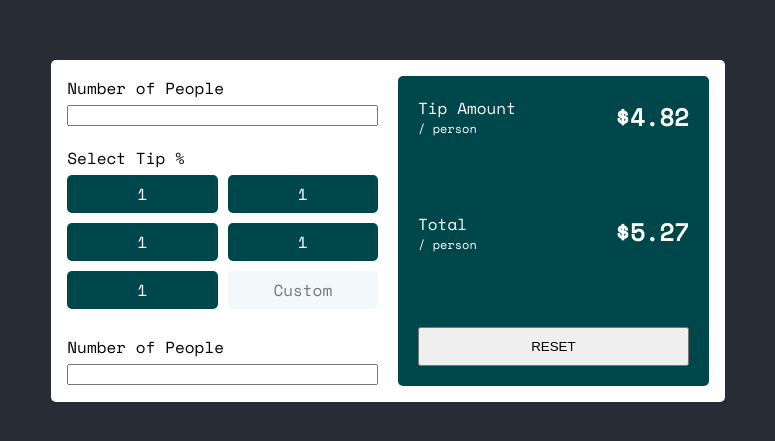
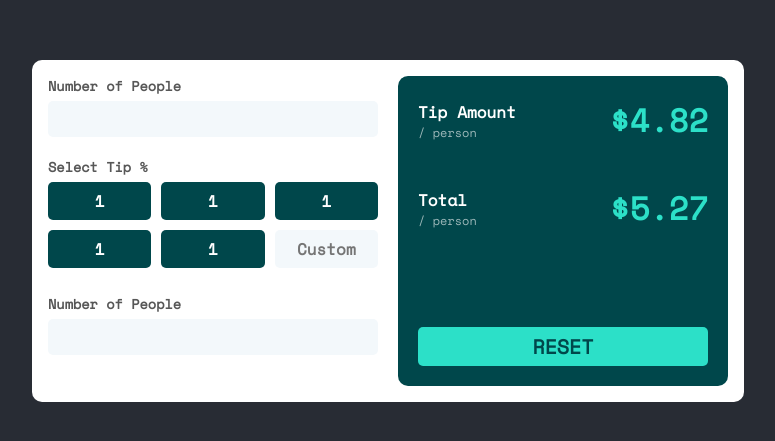
Before and after one commit to TerFrade/bill-splitter, a React (Create React App) app: page / in a window 1280 px wide. Shown: the part 177-618 px from the top of the page, without its empty margins (252-1027 px from the left). Built offline with nearby package versions, Linux system fonts and the light colour scheme.

Commit message:
finished up some unfinished styles and fixed some finished styles

```diff
--- a/src/components/BillCalculator/Result.tsx
+++ b/src/components/BillCalculator/Result.tsx
@@ -6,12 +6,14 @@ import { Button, InfoLabel } from "../../elements"
 const Result = () => {
   return (
     <Container>
+      <InfoWrapper>
         <InfoLabel
           title={"Tip Amount"}
           description={"/ person"}
           value={"$4.82"}
         />
         <InfoLabel title={"Total"} description={"/ person"} value={"$5.27"} />
+      </InfoWrapper>
       <Button label={"RESET"} />
     </Container>
   )
@@ -24,13 +26,22 @@ const Container = styled.div`
   flex-direction: column;
   background-color: var(--secondary);
   color: var(--white);
-  border-radius: 5px;
+  border-radius: 10px;
   padding: 20px;
   max-width: 410px;
   height: 270px;
   justify-content: space-around;
 
-  @media screen and (min-width: 540px) {
+  @media screen and (min-width: 640px) {
     justify-content: space-between;
   }
 `
+
+const InfoWrapper = styled.div`
+  display: flex;
+  flex-direction: column;
+  gap: 20px;
+  @media screen and (min-width: 640px) {
+    gap: 40px;
+  }
+`
--- a/src/components/BillCalculator/index.tsx
+++ b/src/components/BillCalculator/index.tsx
@@ -24,14 +24,16 @@ const Container = styled.div`
   flex-direction: column;
   flex-shrink: 1;
   gap: 20px;
+  max-width: 240px;
   padding: 1rem;
-  border-radius: 5px;
+  border-radius: 10px;
   background-color: var(--white);
   color: black;
 
-  @media screen and (min-width: 540px) {
+  @media screen and (min-width: 640px) {
+    flex-direction: row;
     height: 100%;
-    flex-direction: row;
+    max-width: 680px;
   }
 `
 
--- a/src/elements/Button.tsx
+++ b/src/elements/Button.tsx
@@ -12,5 +12,16 @@ const Button = ({ label }: ButtonProps) => {
 export default Button
 
 const Action = styled.button`
-  padding: 10px;
+  cursor: pointer;
+  padding: 5px;
+  border: none;
+  border-radius: 5px;
+  color: var(--secondary);
+  background-color: var(--accent);
+  font-family: var(--main-font);
+  font-size: 1.25rem;
+  font-weight: bold;
+  :active:hover {
+    background-color: var(--primary);
+  }
 `
--- a/src/elements/CustomSelect.tsx
+++ b/src/elements/CustomSelect.tsx
@@ -35,6 +35,11 @@ const Container = styled.div`
   display: flex;
   flex-direction: column;
   gap: 5px;
+  label {
+    color: var(--dark);
+    font-size: 0.85rem;
+    font-weight: bold;
+  }
   ul {
     display: grid;
     grid-template-columns: 1fr 1fr;
@@ -42,8 +47,10 @@ const Container = styled.div`
     padding: 0;
     margin: 0;
     li {
+      font-weight: bold;
       list-style-type: none;
       text-align: center;
+
       p {
         margin: 0;
         background-color: var(--secondary);
@@ -56,10 +63,20 @@ const Container = styled.div`
         all: unset;
         width: 100%;
         height: 42%;
+        color: var(--secondary);
         background-color: var(--light);
         border-radius: 5px;
         padding: 10px 0px;
+
+        :focus-visible {
+          outline: none;
+          outline: 1px solid #e2eef5;
+        }
       }
+    }
+
+    @media screen and (min-width: 640px) {
+      grid-template-columns: 1fr 1fr 1fr;
     }
   }
 `
--- a/src/elements/InfoLabel.tsx
+++ b/src/elements/InfoLabel.tsx
@@ -36,26 +36,35 @@ const Container = styled.div`
     padding: 0;
   }
 
-  @media screen and (min-width: 284px) {
+  @media screen and (min-width: 640px) {
     flex-wrap: nowrap;
     text-align: start;
-    .money {
-      text-align: end;
-    }
   }
 `
 
 const Label = styled.div`
   flex-basis: 100%;
+  .title {
+    font-weight: bold;
+  }
   .description {
     font-size: 0.75rem;
+    color: #ffffff9e;
   }
 `
 
 const Info = styled.div`
   flex-basis: 100%;
   .money {
-    font-size: 1.5rem;
+    font-size: 1.75rem;
     font-weight: bold;
+    color: var(--accent);
+  }
+
+  @media screen and (min-width: 640px) {
+    .money {
+      text-align: end;
+      font-size: 2rem;
+    }
   }
 `
--- a/src/elements/TextField.tsx
+++ b/src/elements/TextField.tsx
@@ -16,4 +16,27 @@ const Container = styled.div`
   display: flex;
   flex-direction: column;
   gap: 5px;
+
+  label {
+    color: var(--dark);
+    font-size: 0.85rem;
+    font-weight: bold;
+  }
+
+  input {
+    all: unset;
+    height: 2.25rem;
+    padding: 0px 10px;
+    border-radius: 5px;
+    color: var(--secondary);
+    background-color: var(--light);
+    font-family: var(--main-font);
+    font-size: 1.25rem;
+    font-weight: bold;
+    text-align: end;
+
+    :focus-visible {
+      outline: 1px solid #e2eef5;
+    }
+  }
 `
--- a/src/global-styles.css
+++ b/src/global-styles.css
@@ -2,7 +2,8 @@
   /* Colors */
   --primary: #4ea196;
   --secondary: #00474b;
-  --accent: #b3e7c3;
+  --accent: #2ce0c8;
+  --dark: #575757;
   --light: #f3f8fb;
   --main-bg-color: #282c34;
   --white: #fff;
```
Also changed, not shown: src/declarations.d.ts (+0 -37 lines). Lines whose indentation alone changed are shown as unchanged.
